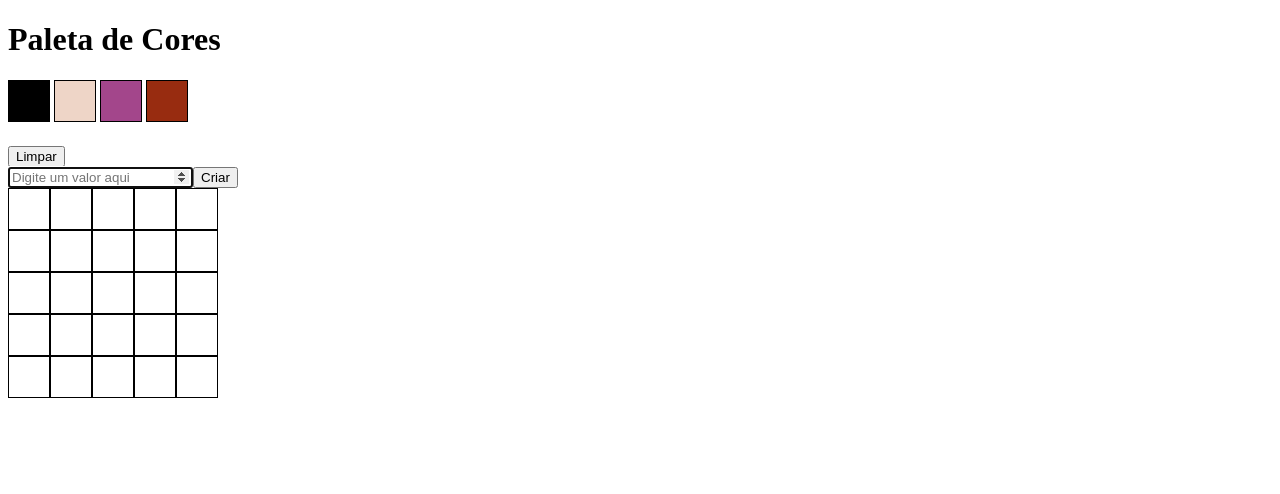
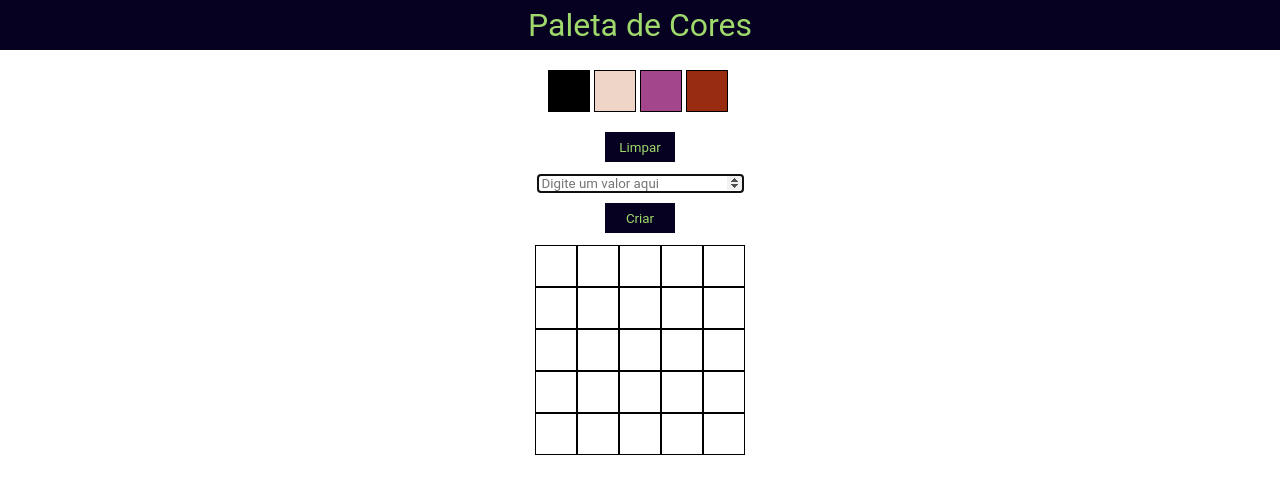
Before and after one commit to jpcp0614/Project-Pixels-Art, a website: page index.html in a window 1280 px wide. Drawn offline with Linux system fonts and the light colour scheme.

Commit message:
:lipstick: feat - interface styling

```diff
--- a/style.css
+++ b/style.css
@@ -1,22 +1,61 @@
 :root {
 
-  --color-div-black: black;
+  --color-black: black;
 
-  --color-div-cyan: cyan;
+  --color-cyan: cyan;
 
-  --color-div-khaki: khaki;
+  --color-khaki: khaki;
 
-  --color-div-orange: orange;
+  --color-orange: orange;
+
+  --color-darkBlue: #060121;
+
+  --color-lightGreen: #9fd86b;
 
   --border: 1px solid black;
+
+  --font: 'Roboto', sans-serif, helvetica;
+}
+
+* {
+  background-color: white;
+  margin: 0;
+  padding: 0;
+}
+
+header {
+  align-items: center;
+  background-color: var(--color-darkBlue);
+  display: flex;
+  justify-content: center;
+  margin: 0 auto;
+  height: 50px;
+}
+
+h1 {
+  background-color: var(--color-darkBlue);
+  color: var(--color-lightGreen);
+  font-family: var(--font);
+  font-weight: 400;
 }
 
 #color-palette {
-  margin-bottom: 20px;
+  display: flex;
+  justify-content: center;
+  margin: 20px 0;
+}
+
+#section-id {
+  align-items: center;
+  display: flex;
+  justify-content: center;
+  margin: auto;
+  margin-bottom: 50px;
 }
 
 .color {
   border: var(--border);
+  cursor: pointer;
   display: inline-block;
   height: 40px;
   margin-right: 4px;
@@ -28,20 +67,21 @@
   transform: scale(1.1);
 }
 
-.black { /** Requisito 3 */
-  background-color: var(--color-div-black);
+/** ---------- Requisito 03 ---------- */
+.black {
+  background-color: var(--color-black);
 }
 
 .cyan {
-  background-color: var(--color-div-cyan);
+  background-color: var(--color-cyan);
 }
 
 .khaki {
-  background-color: var(--color-div-khaki);
+  background-color: var(--color-khaki);
 }
 
 .orange {
-  background-color: var(--color-div-orange);
+  background-color: var(--color-orange);
 }
 
 #pixel-board {
@@ -50,9 +90,97 @@
   margin: 0 auto;
 }
 
-.pixel { /** Requisito 5 */
+/** ---------- Requisito 05 ---------- */
+.pixel {
   background-color: white;
   border: var(--border);
   height: 40px;
   width: 40px;
 }
+
+#clear-board {
+  align-items: center;
+  background-color: var(--color-darkBlue);
+  border: 2px solid var(--color-darkBlue);
+  color: var(--color-lightGreen);
+  cursor: pointer;
+  display: flex;
+  font-family: var(--font);
+  height: 30px;
+  justify-content: center;
+  padding: 10px;
+  margin: 0 auto;
+  transition: 0.3s;
+  width: 70px;
+}
+
+#clear-board:hover {
+  background-color: transparent;
+  color: var(--color-darkBlue);
+}
+
+#input-button {
+  align-items: center;
+  display: flex;
+  flex-direction: column;
+  font-family: var(--font);
+  justify-content: center;
+  margin: 0 auto;
+  padding: 2px 5px;
+}
+
+#generate-board {
+  align-items: center;
+  background-color: var(--color-darkBlue);
+  border: 2px solid var(--color-darkBlue);
+  color: var(--color-lightGreen);
+  cursor: pointer;
+  display: flex;
+  font-family: var(--font);
+  height: 30px;
+  justify-content: center;
+  padding: 10px;
+  margin-bottom: 10px;
+  transition: 0.3s;
+  width: 70px;
+}
+
+#generate-board:hover {
+  background-color: transparent;
+  color: var(--color-darkBlue);
+}
+
+#board-size {
+  border: 2px solid var(--color-darkBlue);
+  border-radius: 3px;
+  color: var(--color-darkBlue);
+  display: flex;
+  justify-content: center;
+  font-family: var(--font);
+  margin: 10px;
+  margin-bottom: 10px;
+  padding-left: 3px;
+  width: 200px;
+}
+
+#btn-change {
+  align-items: center;
+  background-color: var(--color-darkBlue);
+  border: 2px solid var(--color-darkBlue);
+  color: var(--color-lightGreen);
+  cursor: pointer;
+  display: flex;
+  font-family: var(--font);
+  height: 30px;
+  justify-content: center;
+  padding: 10px;
+  margin: 0 auto;
+  margin-top: 10px;
+  transition: 0.3s;
+  width: 120px;
+}
+
+#btn-change:hover {
+  background-color: transparent;
+  color: var(--color-darkBlue);
+}
```
